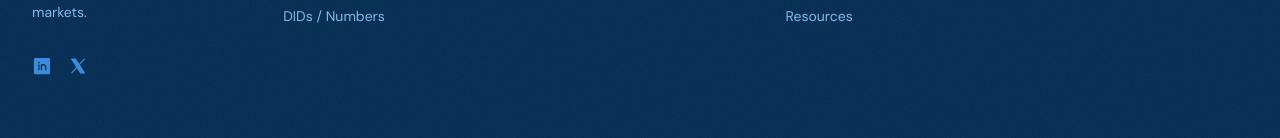
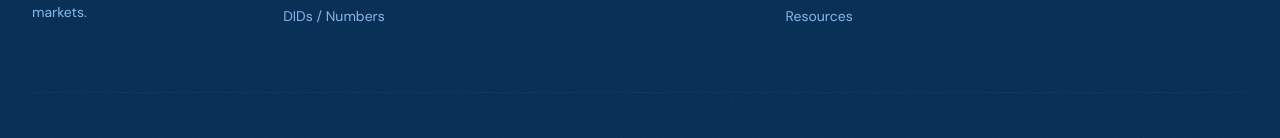
Before and after one commit to fontalk/callvox-web, a Next.js app: page /about in a window 1280 px wide. Shown: the part 5208-5346 px from the top of the page. Built offline with nearby package versions, Linux system fonts and the light colour scheme.

Commit message:
feat: remove social media links from Footer component

```diff
--- a/components/sections/Footer.tsx
+++ b/components/sections/Footer.tsx
@@ -2,7 +2,6 @@
 
 import Image from 'next/image'
 import Link from 'next/link'
-import { LinkedinLogo, XLogo } from '@phosphor-icons/react'
 
 const footerLinks = {
   products: {
@@ -60,14 +59,6 @@ export function Footer() {
             <p className="text-sm text-navy-300 mt-6 max-w-xs leading-relaxed">
               The unified wholesale platform for the world&apos;s fastest-growing markets.
             </p>
-            <div className="flex items-center gap-4 mt-8">
-              <a href="https://linkedin.com/company/callvox" target="_blank" rel="noopener noreferrer" className="text-navy-400 hover:text-cyan-DEFAULT transition-colors" aria-label="LinkedIn">
-                <LinkedinLogo weight="fill" className="w-5 h-5" />
-              </a>
-              <a href="https://x.com/callvoxnet" target="_blank" rel="noopener noreferrer" className="text-navy-400 hover:text-cyan-DEFAULT transition-colors" aria-label="X (Twitter)">
-                <XLogo weight="fill" className="w-5 h-5" />
-              </a>
-            </div>
           </div>
 
           {/* Products Column */}
```
